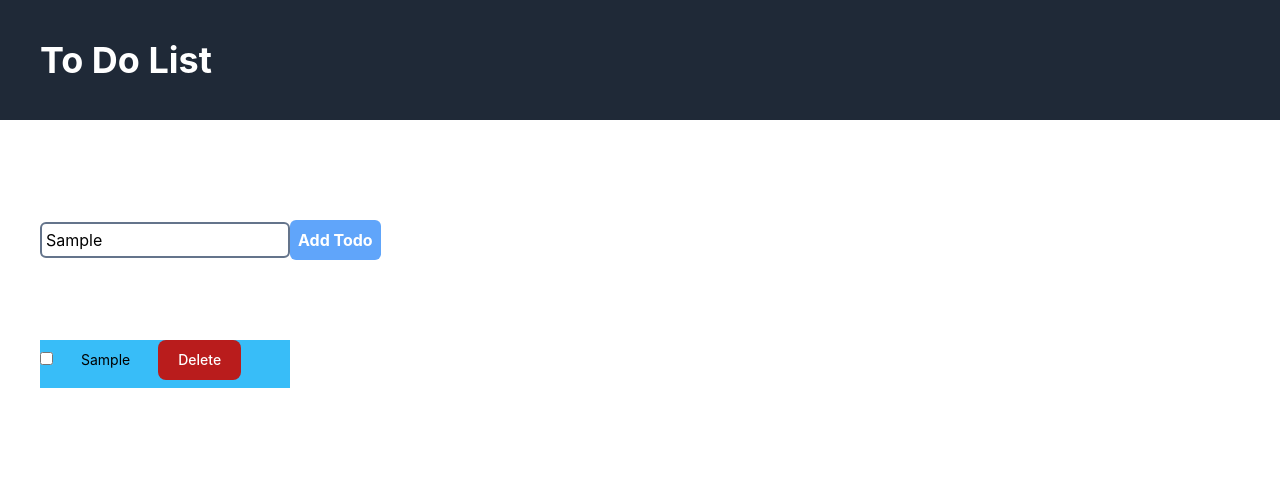
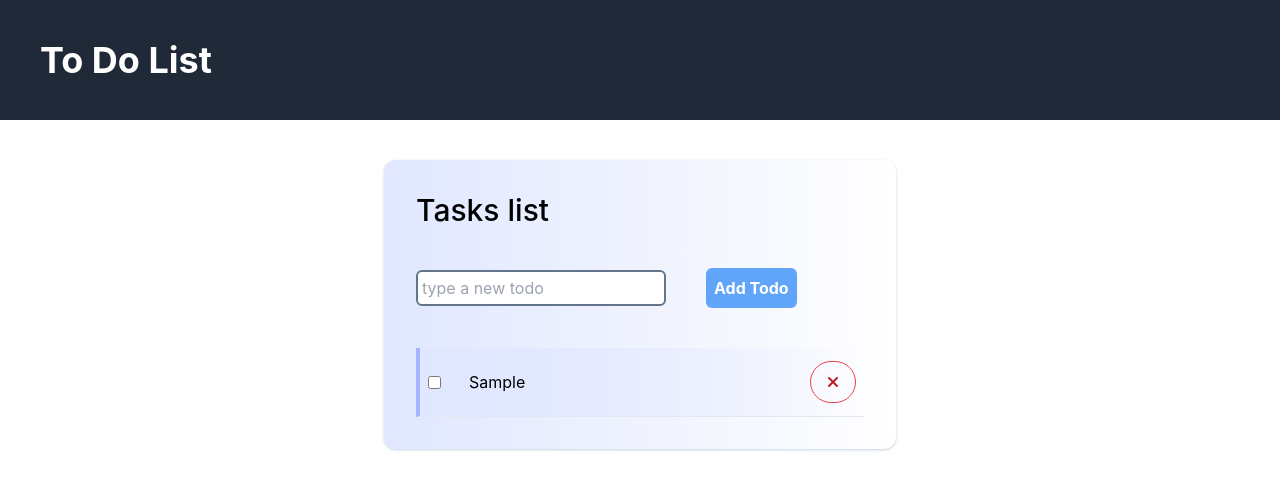
Before and after one commit to becodeorg/hamilton-7-to-do-react-Nimarho, a React (Create React App) app: page / in a window 1280 px wide. Both pictures are taken after typing "Sample" into the empty fields and a click on the button "Add Todo". Shown: the top 490 px of the page. Built offline with nearby package versions, Linux system fonts and the light colour scheme.

Commit message:
style update

```diff
--- a/public/index.html
+++ b/public/index.html
@@ -24,7 +24,11 @@
       work correctly both with client-side routing and a non-root public URL.
       Learn how to configure a non-root public URL by running `npm run build`.
     -->
-    <title>React App</title>
+    <link rel="preconnect" href="https://fonts.googleapis.com">
+    <link rel="preconnect" href="https://fonts.gstatic.com" crossorigin>
+    <link href="https://fonts.googleapis.com/css2?family=Cinzel:wght@500&family=Ubuntu:wght@300;400;500;700&display=swap" rel="stylesheet">
+    <script src="https://kit.fontawesome.com/199f1f5946.js" crossorigin="anonymous"></script>
+    <title>Todo App</title>
   </head>
   <body>
     <noscript>You need to enable JavaScript to run this app.</noscript>
--- a/src/App.css
+++ b/src/App.css
@@ -1,5 +1,6 @@
 .App {
   text-align: center;
+  font-family: 'Ubuntu', sans-serif;
 }
 
 .App-logo {
--- a/src/App.js
+++ b/src/App.js
@@ -2,6 +2,7 @@ import './App.css';
 import Title from './components/Title';
 import Form from './components/Form';
 import TodoList from './components/TodoList';
+import SubTitle from './components/SubTitle';
 //import data from './components/Data.json';
 import React,{useState, useEffect} from 'react';
 
@@ -23,7 +24,8 @@ function App() {
   return (
     <div>
       <Title />
-      <main className='px-10'>
+      <main className='max-w-lg mx-auto my-10 bg-gradient-to-r from-indigo-100 p-8 rounded-xl shadow shadow-slate-300'>
+        <SubTitle />
         <Form setTodos={setTodos} todos={todos} />
         <TodoList setTodos={setTodos} todos={todos} />
       </main>
--- a/src/components/Form.js
+++ b/src/components/Form.js
@@ -14,18 +14,19 @@ export default function Form(prop) {
             done : false
         };
         newArr.push(newTask);
+        inputElement.value = "";
         prop.setTodos(newArr);
     }
 
     return (
-        <div className="py-20">
+        <div className="py-10">
             <input
             className="p-1 w-full max-w-[250px] rounded-md border-2 border-slate-500"
             ref={inputRef}
             type="text"
             placeholder='type a new todo' />
             <button
-            className="bg-blue-400 rounded-md p-2 text-white mt-5 font-bold"
+            className="bg-blue-400 rounded-md p-2 text-white font-bold ml-10"
             onClick={clickHandler}
             type="submit"
             >Add Todo</button>
--- a/src/components/ListTodo.js
+++ b/src/components/ListTodo.js
@@ -17,24 +17,28 @@ function ListTodo(todoItem) {
         todoItem.setTodos(newArr);
     }
 
-    return  (<div className="bg-sky-400 w-full max-w-[250px]">
+
+    const notCrossedOut = 'text-l px-5 py-2.5 mr-2';
+    const crossedOut = notCrossedOut+' line-through';
+    return  (<div
+                className="flex justify-between items-center border-b border-slate-200 py-3 px-2 border-l-4 border-l-indigo-300 bg-gradient-to-r from-indigo-100 to-transparent hover:from-indigo-200 transition ease-linear duration-150"
+                >
+                <div
+                    className="inline-flex items-center space-x-2 w-full"
+                    onClick={() => handleChange(todoItem.id)}>
                     <input
                         id={todoItem.id}
                         className=""
                         name="task"
                         type="checkbox"
-                    onChange={() => handleChange(todoItem.id)}
                         checked={todoItem.isDone? true : false}
                     />
-                <label
-                    htmlFor={todoItem.id}
-                    className={todoItem.isDone ? 'ml-2 line-through text-sm px-5 py-2.5 mr-2 mb-2' : 'ml-2 no-underline text-sm px-5 py-2.5 mr-2 mb-2'}>
-                    {todoItem.value}
-                </label>
+                    <p className={todoItem.isDone ? crossedOut : notCrossedOut}>  {todoItem.value.length > 35? todoItem.value.slice(0,30)+"..." : todoItem.value}  </p>
+                </div>
                 <button
-                    className="focus:outline-none text-white bg-red-700 hover:bg-red-800 focus:ring-4 focus:ring-red-300 font-medium rounded-lg text-sm px-5 py-2.5 mr-2 mb-2 dark:bg-red-600 dark:hover:bg-red-700 dark:focus:ring-red-900"
+                    className="bg-transparent hover:bg-red-500 text-red-700 font-semibold hover:text-white py-2 px-4 border border-red-500 hover:border-transparent rounded-full"
                     onClick={() => handleDelete(todoItem.id)}>
-                    Delete
+                    <i class="fa-solid fa-xmark"></i>
                 </button>
             </div>);
 }
--- /dev/null
+++ b/src/components/SubTitle.js
@@ -0,0 +1,5 @@
+export default function SubTitle() {
+    return (
+        <h1 className="text-3xl font-medium" >Tasks list</h1>
+    );
+}
```
Lines whose indentation alone changed are shown as unchanged.
